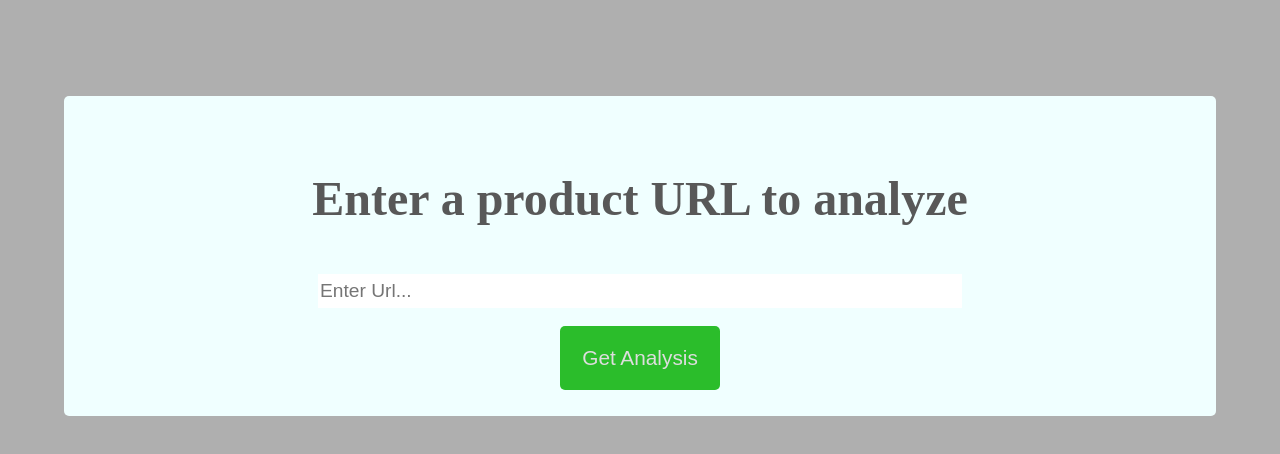
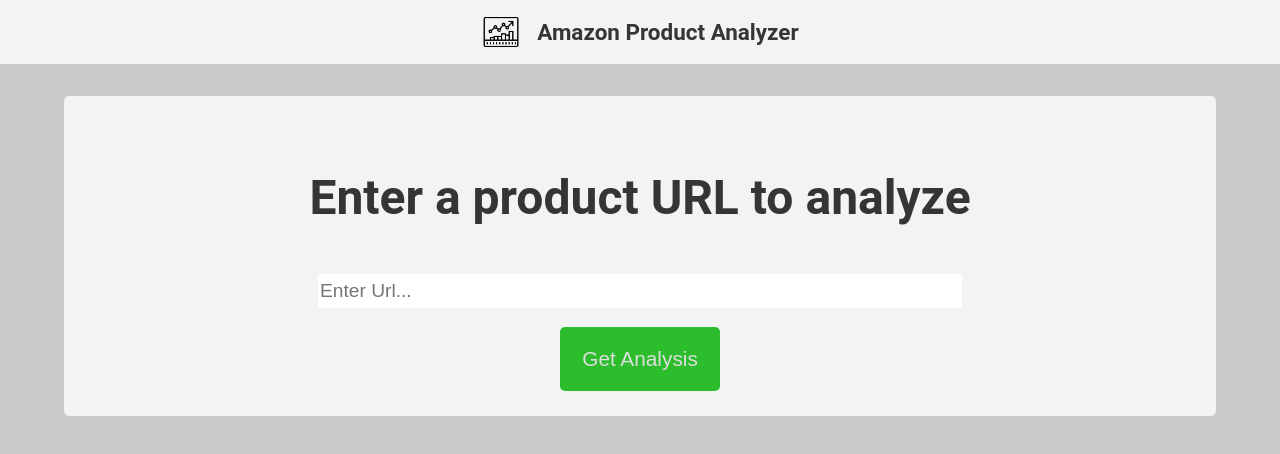
Before and after one commit to AidanFarhi/Product-Sentiment, a React (Create React App) app in the folder client/: page / in a window 1280 px wide. Shown: the top 454 px of the page. Built offline with nearby package versions, Linux system fonts and the light colour scheme.

Commit message:
added header

```diff
--- a/client/src/App.js
+++ b/client/src/App.js
@@ -1,6 +1,7 @@
 import React, { useState } from 'react'
 import ReactLoading from 'react-loading'
 import '../src/styles/App.css'
+import logo from '../src/styles/analyze.png'
 
 export default function App() {
 
@@ -55,8 +56,12 @@
 
     return (
         <div id='main'>
+            <div id='nav-bar'>
+                <img id='logo' alt='lol' src={logo}/>
+                <h3 id='nav-bar-header'>Amazon Product Analyzer</h3>
+            </div>
             <div id='url-form'>
-                <h3 id='header'>Enter a product URL to analyze</h3>
+                <h3 id='form-header'>Enter a product URL to analyze</h3>
                 <form id='form' onSubmit={handleSubmit}>
                     <input id='url-input' type="text" placeholder="Enter Url..." onChange={handleChange} />
                     <br></br>
--- a/client/src/styles/App 2.css
+++ /dev/null
@@ -1,31 +0,0 @@
-body, #main {
-    margin: 0;
-    padding: 0;
-    display: grid;
-    grid-template-rows: 12vh 40vh 40vh;
-    grid-template-columns: 10vw 80vw 10vw;
-}
-
-*:focus {
-    outline: none;
-}
-
-#url-form {
-    color: white;
-    background-color: rgb(8, 43, 138);
-    display: flex;
-    flex-direction: column;
-    justify-content: center;
-    align-items: center;
-    grid-row: 2/3;
-    grid-column: 2/3;
-}
-
-#results-main-div {
-    grid-row: 3/4;
-    grid-column: 2/3;
-    display: flex;
-    flex-direction: column;
-    justify-content: center;
-    align-items: center;
-}
--- a/client/src/styles/App.css
+++ b/client/src/styles/App.css
@@ -1,5 +1,6 @@
 body, #main {
-    background-color:rgb(175, 175, 175);
+    font-family: 'Roboto', sans-serif;
+    background-color:rgb(202, 202, 202);
     margin: 0;
     padding: 0;
     display: grid;
@@ -11,15 +12,38 @@
     outline: none;
 }
 
-#header {
+#nav-bar {
+    font-size: 1.2rem;
+    display: flex;
+    flex-direction: row;
+    align-items: center;
+    justify-content: center;
+    color: rgb(53, 53, 53);
+    width: 100vw;
+    height: 8vh;
+    background-color: rgb(243, 243, 243);
+}
+
+#nav-bar-header {
+    margin-left: 1rem;
+}
+
+#logo {
+    background-color: rgb(202, 202, 202);
+    width: 2.5rem;
+    height: 2.5rem;
+}
+
+#form-header {
+    color: rgb(53, 53, 53);
+    justify-self: center;
     font-size: 3rem;
 }
 
 #url-form {
     border-radius: 5px;
     color: rgb(88, 88, 88);
-    background-color: azure;
-    /* background-color: rgb(26, 69, 185); */
+    background-color: rgb(243, 243, 243);
     display: flex;
     flex-direction: column;
     justify-content: center;
@@ -32,7 +56,7 @@
     font-size: 1rem;
     color: rgb(120, 120, 120);
     border-radius: 10px;
-    background-color: azure;
+    background-color: rgb(243, 243, 243);
     display: flex;
     flex-direction: column;
     align-items: center;
@@ -76,7 +100,6 @@
 #submit-button:hover {
     box-shadow: 0px 0px 5px 1px #A8A8A8;
     color: rgb(255, 255, 255);
-    /* color: rgb(15, 15, 15); */
     opacity: .8;
     transition: .2s ease-in-out;
 }
@@ -97,8 +120,7 @@
 
 .result {
     border-radius: 5px;
-    background-color: azure;
-    /* background-color: rgb(26, 69, 185); */
+    background-color: rgb(243, 243, 243);
     font-size: 1rem;
     color: rgb(120, 120, 120);
     display: flex;
@@ -108,13 +130,13 @@
     padding-left: 5rem;
     padding-right: 5rem;
     padding-bottom: 5rem;
-    margin-left: 2rem;
-    margin-right: 2rem;
+    margin-left: 1.5rem;
+    margin-right: 1.5rem;
 }
 
 .result>h2 {
     color: rgb(53, 53, 53);
-    font-size: 1.7rem;
+    font-size: 1.5rem;
 }
 
 .result-span {
```
Also changed, not shown: client/src/styles/analyze.png (added).
